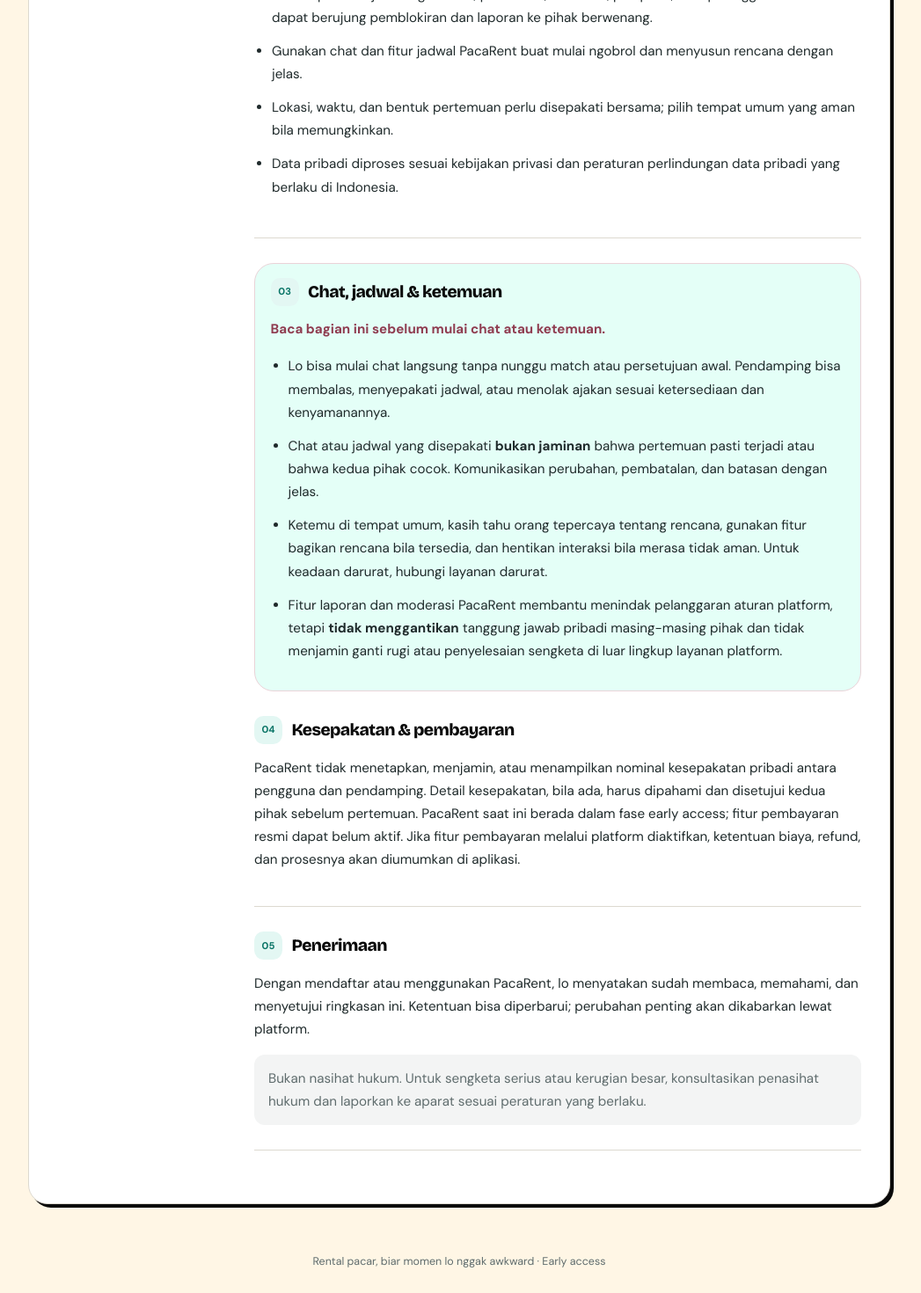
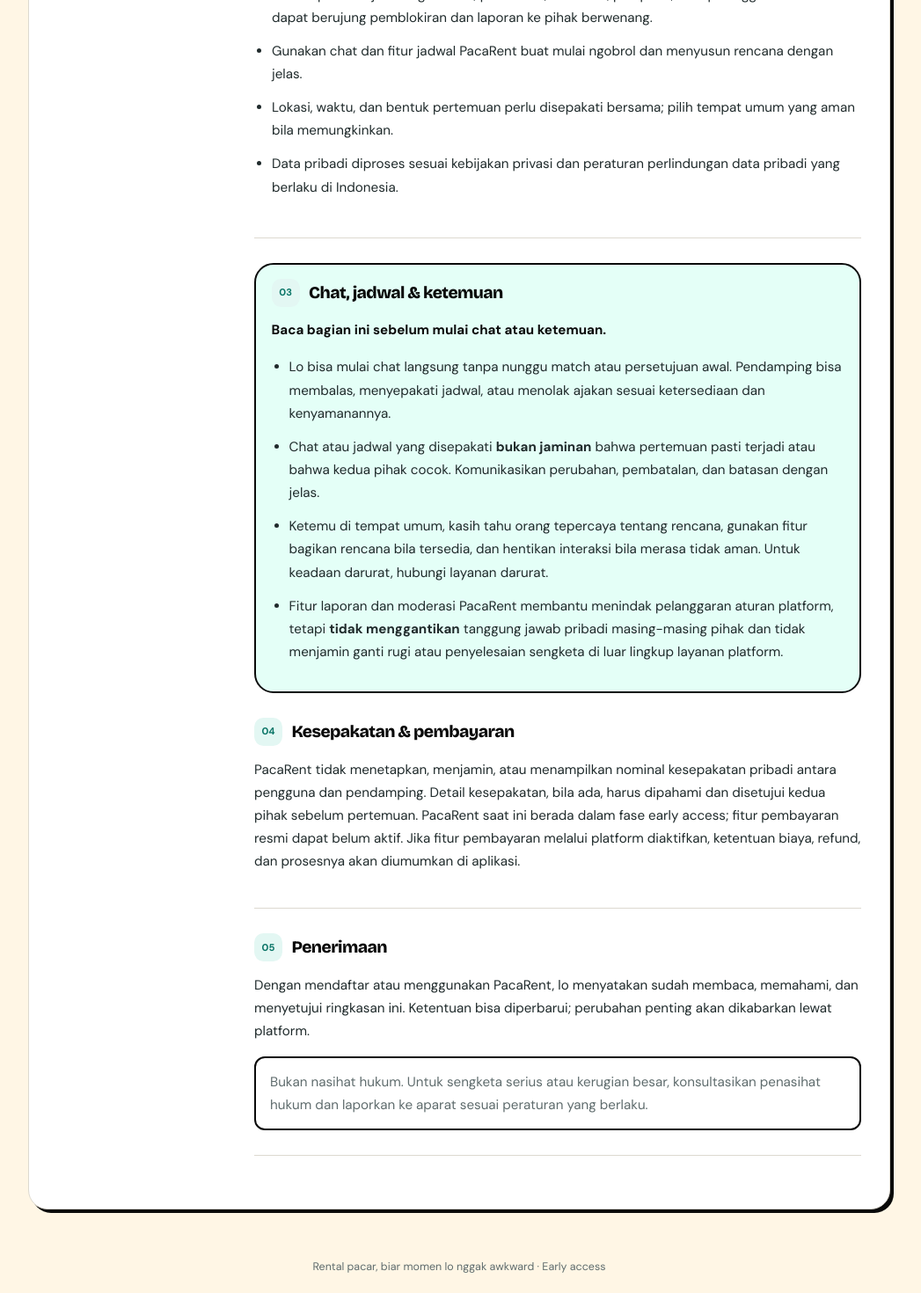
Before and after one commit to dreamcraft17/pacarent, a React (Vite) app in the folder web/: page /syarat in a window 1280 px wide. Shown: the part 805-2275 px from the top of the page at 88% size, without its empty margins (118-1165 px from the left). Built offline with nearby package versions, Linux system fonts and the light colour scheme; no server answers.

Commit message:
fix leftover off-palette rose color in terms callout, use brand tokens

```diff
--- a/web/src/styles/v3/03-pages.css
+++ b/web/src/styles/v3/03-pages.css
@@ -960,14 +960,13 @@
 
 .terms-section-callout {
   padding: 1rem 1.1rem;
-  border: 1px solid #ead3d8;
+  border: var(--pr-border-width) solid var(--pr-border);
   border-radius: 1rem;
-  background: #fff9fa;
 }
 
 .terms-callout-lead {
   margin: 0 0 0.85rem;
-  color: #8f3c50;
+  color: var(--pr-ink);
   font-size: 0.82rem;
   font-weight: 700;
 }
@@ -975,8 +974,9 @@
 .terms-disclaimer {
   margin: 1rem 0 0;
   padding: 0.85rem 1rem;
+  border: var(--pr-border-width) solid var(--pr-border);
   border-radius: 0.75rem;
-  background: #f3f4f4;
+  background: var(--pr-paper);
   color: var(--pr-muted);
   font-size: 0.82rem;
 }
```
